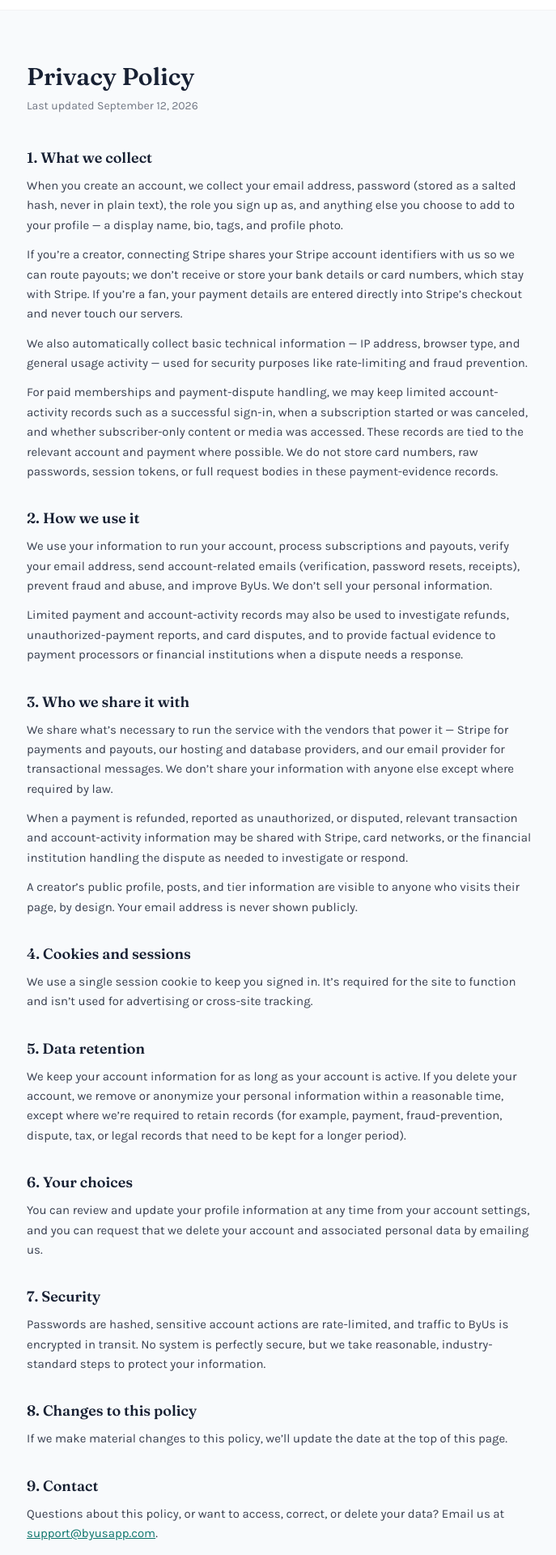
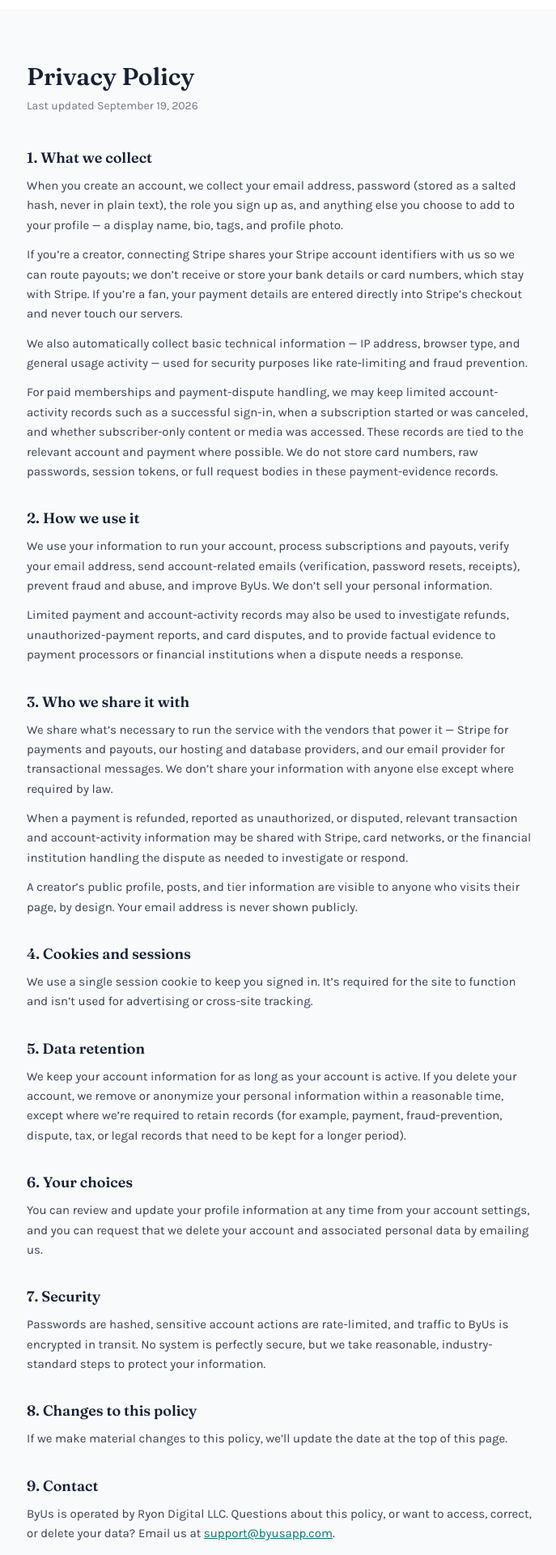
Before and after one commit to evanryon-jpg/byus, a Next.js app in the folder byus/: page /privacy in a window 1280 px wide. Shown: the part 60-1980 px from the top of the page at 81% size, without its empty margins (295-982 px from the left). Built offline with nearby package versions, Linux system fonts and the light colour scheme; no server answers.

Commit message:
Note operating entity Ryon Digital LLC in Privacy Policy

```diff
--- a/byus/app/privacy/page.js
+++ b/byus/app/privacy/page.js
@@ -3,7 +3,7 @@
   description: 'What information ByUs collects, how it is used, and who to contact about it.',
 };
 
-const LAST_UPDATED = 'September 12, 2026';
+const LAST_UPDATED = 'September 19, 2026';
 const CONTACT_EMAIL = 'support@byusapp.com';
 
 export default function PrivacyPage() {
@@ -113,8 +113,8 @@
 
         <Section title="9. Contact">
           <p>
-            Questions about this policy, or want to access, correct, or delete your data? Email
-            us at{' '}
+            ByUs is operated by Ryon Digital LLC. Questions about this policy, or want to access,
+            correct, or delete your data? Email us at{' '}
             <a href={`mailto:${CONTACT_EMAIL}`} className="text-brand-teal underline">
               {CONTACT_EMAIL}
             </a>.
```
